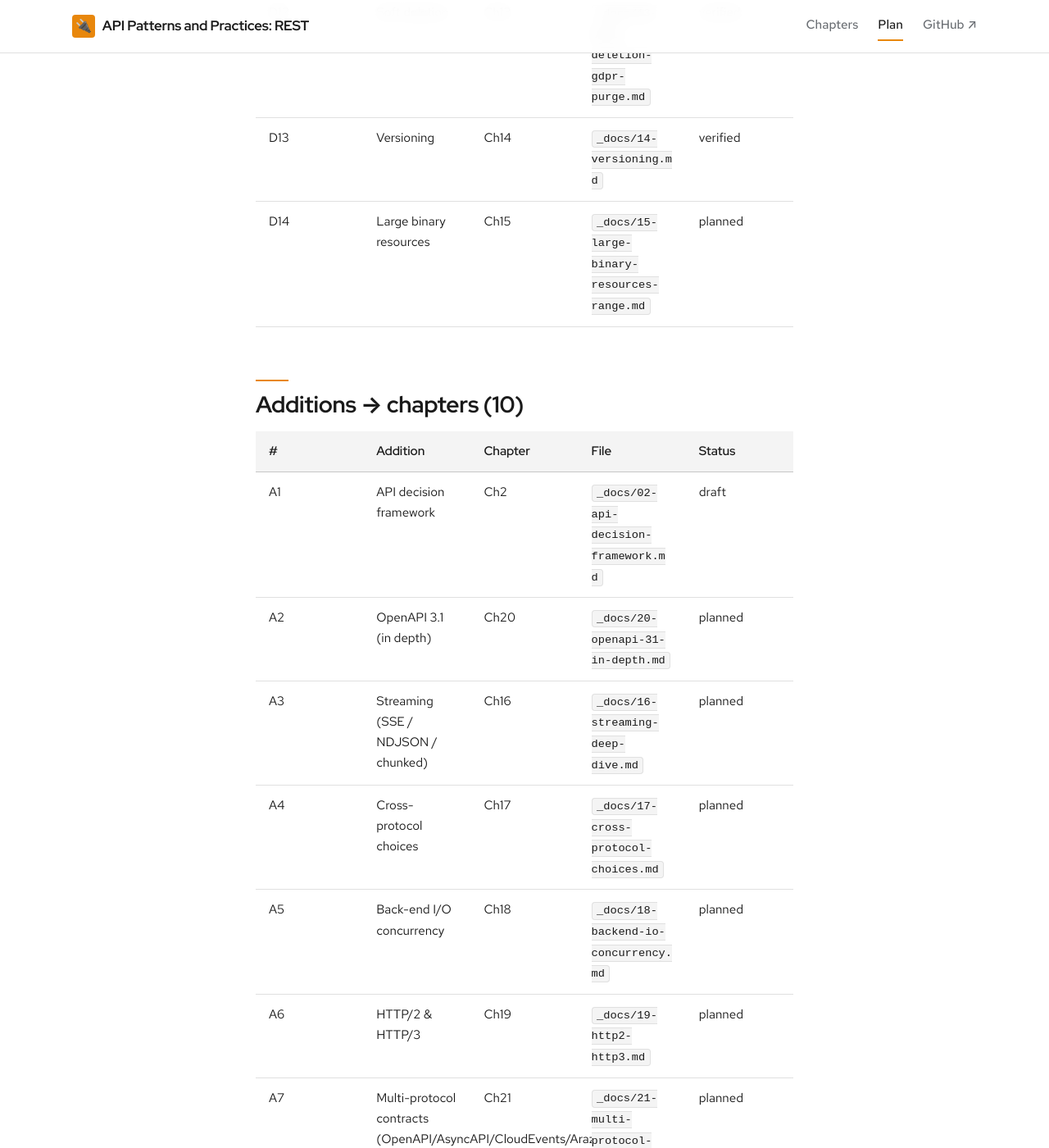
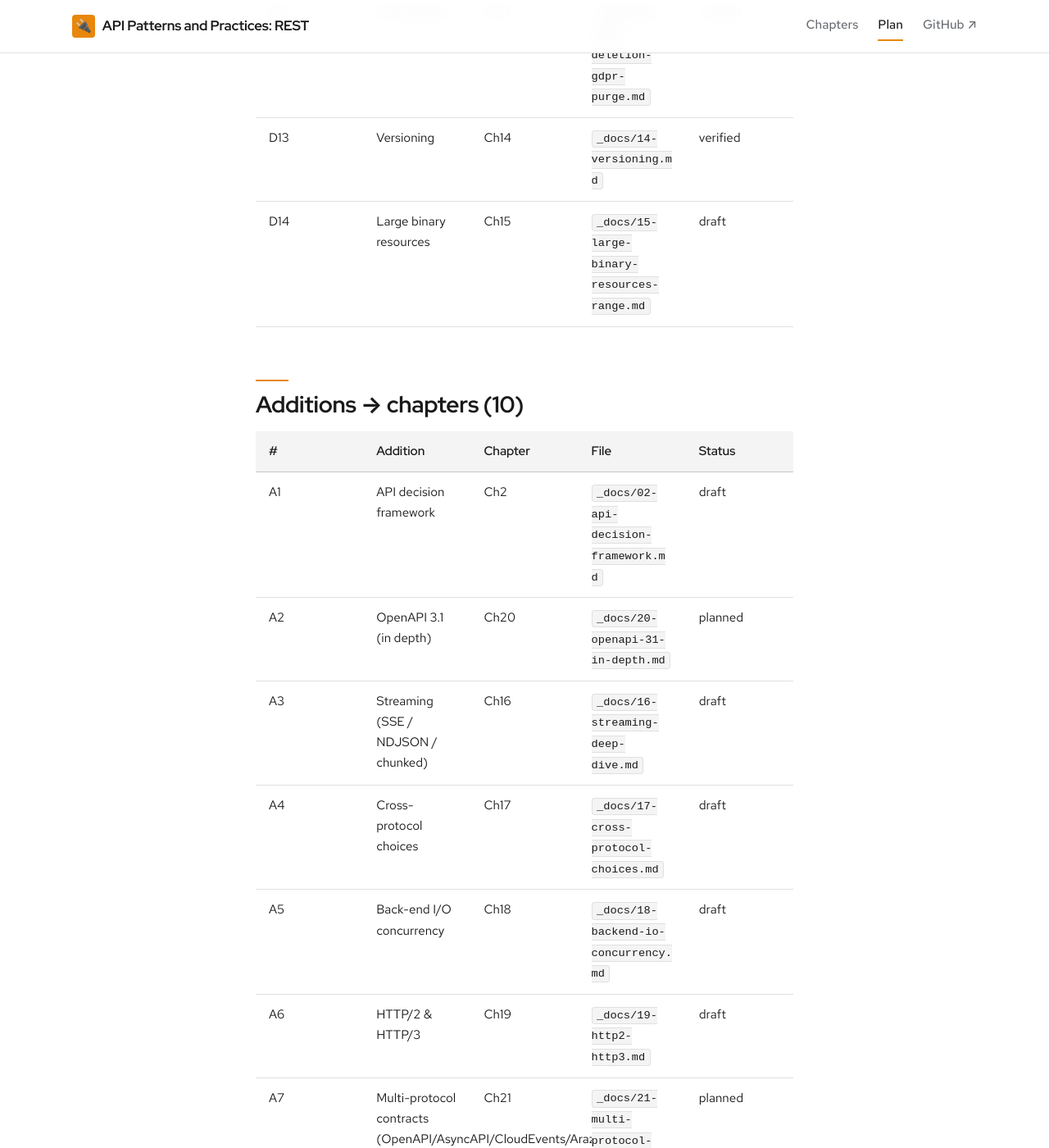
Before and after one commit to patterncatalyst/api-patterns-and-practices-rest, a Jekyll site: the page built from _plans/coverage-matrix.md, in a window 1280 px wide and 1400 px high, scrolled down 2156 px. Shown: the whole window at 82% size. Built offline with Jekyll 4.4.1, drawn with Linux system fonts in a browser that asks for light colours; some web fonts are replaced; some of the changed text lies outside the part shown.

Commit message:
docs(r04): flip Ch15-19 coverage planned->draft; fix Ch17 sentence + Ch18 example comment
Five r04 chapters Opus-validated (PASS). Fixed a dropped-word sentence in Ch17 and a
stale Quarkus knob (thread-pool.max-threads) in the Ch18 example javadoc. Hands-on
Ch15/16/18/19 flip to verified after CI; Ch17 (concept) stays draft.

```diff
--- a/_plans/coverage-matrix.md
+++ b/_plans/coverage-matrix.md
@@ -32,7 +32,7 @@ unverified) · `verified` (both stacks run green, footer flipped).
 | D11 | HATEOAS | Ch12 | `_docs/12-hateoas.md` | verified |
 | D12 | Soft deletion | Ch13 | `_docs/13-soft-deletion-gdpr-purge.md` | verified |
 | D13 | Versioning | Ch14 | `_docs/14-versioning.md` | verified |
-| D14 | Large binary resources | Ch15 | `_docs/15-large-binary-resources-range.md` | planned |
+| D14 | Large binary resources | Ch15 | `_docs/15-large-binary-resources-range.md` | draft |
 
 ## Additions → chapters (10)
 
@@ -40,10 +40,10 @@ unverified) · `verified` (both stacks run green, footer flipped).
 |---|---|---|---|---|
 | A1 | API decision framework | Ch2 | `_docs/02-api-decision-framework.md` | draft |
 | A2 | OpenAPI 3.1 (in depth) | Ch20 | `_docs/20-openapi-31-in-depth.md` | planned |
-| A3 | Streaming (SSE / NDJSON / chunked) | Ch16 | `_docs/16-streaming-deep-dive.md` | planned |
-| A4 | Cross-protocol choices | Ch17 | `_docs/17-cross-protocol-choices.md` | planned |
-| A5 | Back-end I/O concurrency | Ch18 | `_docs/18-backend-io-concurrency.md` | planned |
-| A6 | HTTP/2 & HTTP/3 | Ch19 | `_docs/19-http2-http3.md` | planned |
+| A3 | Streaming (SSE / NDJSON / chunked) | Ch16 | `_docs/16-streaming-deep-dive.md` | draft |
+| A4 | Cross-protocol choices | Ch17 | `_docs/17-cross-protocol-choices.md` | draft |
+| A5 | Back-end I/O concurrency | Ch18 | `_docs/18-backend-io-concurrency.md` | draft |
+| A6 | HTTP/2 & HTTP/3 | Ch19 | `_docs/19-http2-http3.md` | draft |
 | A7 | Multi-protocol contracts (OpenAPI/AsyncAPI/CloudEvents/Arazzo + xRegistry) | Ch21 | `_docs/21-multi-protocol-contracts.md` | planned |
 | A8 | Quarkus REST in depth | Ch22 | `_docs/22-quarkus-rest-in-depth.md` | planned |
 | A9 | FastAPI in depth | Ch23 | `_docs/23-fastapi-in-depth.md` | planned |
@@ -76,11 +76,11 @@ unverified) · `verified` (both stacks run green, footer flipped).
 | 12 | `_docs/12-hateoas.md` | Part 6 | verified |
 | 13 | `_docs/13-soft-deletion-gdpr-purge.md` | Part 6 | verified |
 | 14 | `_docs/14-versioning.md` | Part 6 | verified |
-| 15 | `_docs/15-large-binary-resources-range.md` | Part 7 | planned |
-| 16 | `_docs/16-streaming-deep-dive.md` | Part 7 | planned |
-| 17 | `_docs/17-cross-protocol-choices.md` | Part 7 | planned |
-| 18 | `_docs/18-backend-io-concurrency.md` | Part 8 | planned |
-| 19 | `_docs/19-http2-http3.md` | Part 8 | planned |
+| 15 | `_docs/15-large-binary-resources-range.md` | Part 7 | draft |
+| 16 | `_docs/16-streaming-deep-dive.md` | Part 7 | draft |
+| 17 | `_docs/17-cross-protocol-choices.md` | Part 7 | draft |
+| 18 | `_docs/18-backend-io-concurrency.md` | Part 8 | draft |
+| 19 | `_docs/19-http2-http3.md` | Part 8 | draft |
 | 20 | `_docs/20-openapi-31-in-depth.md` | Part 9 | planned |
 | 21 | `_docs/21-multi-protocol-contracts.md` | Part 9 | planned |
 | 22 | `_docs/22-quarkus-rest-in-depth.md` | Part 9 | planned |
```
Also changed, not shown: _docs/17-cross-protocol-choices.md (+1 -1 lines), 1 other file.
